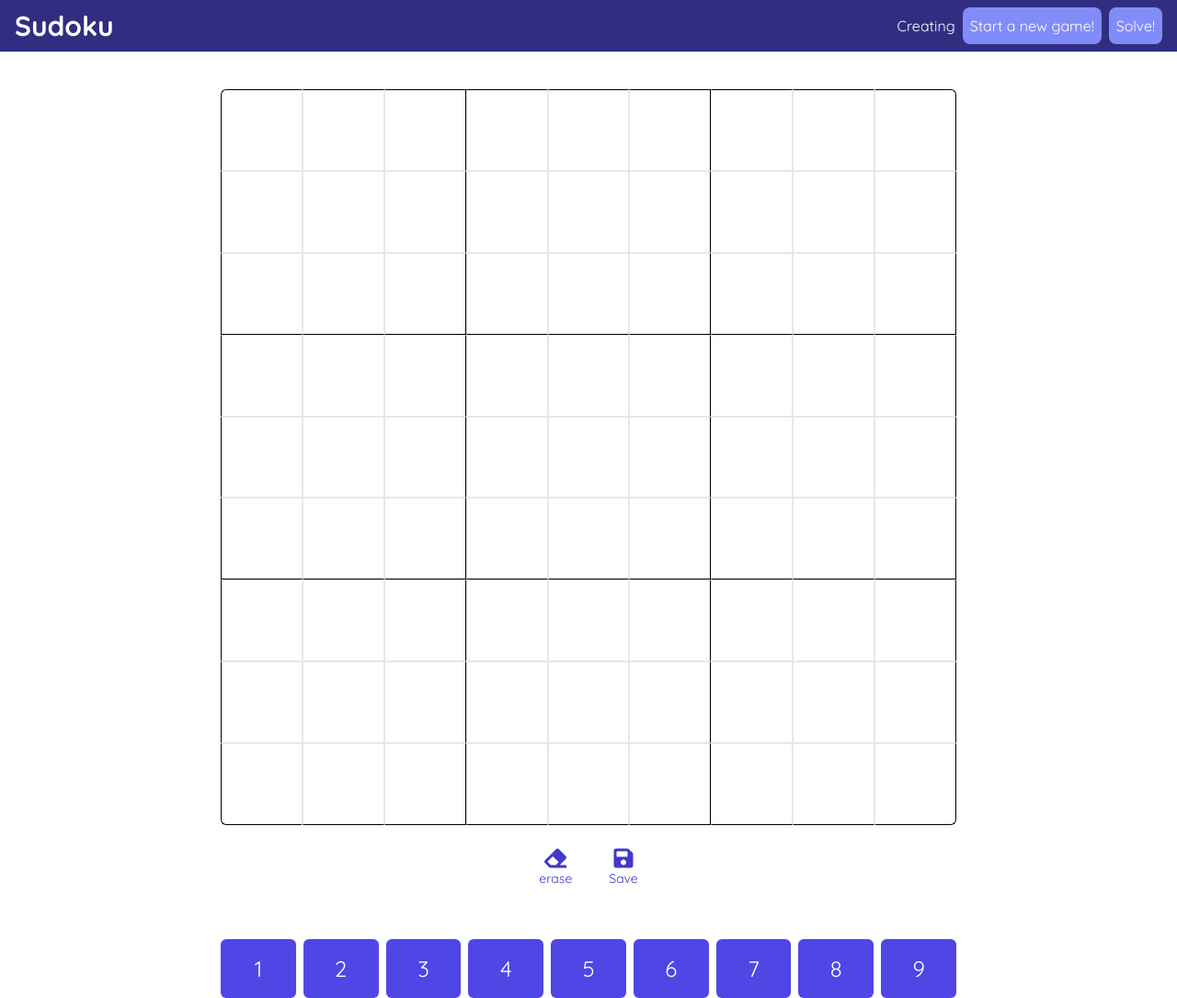
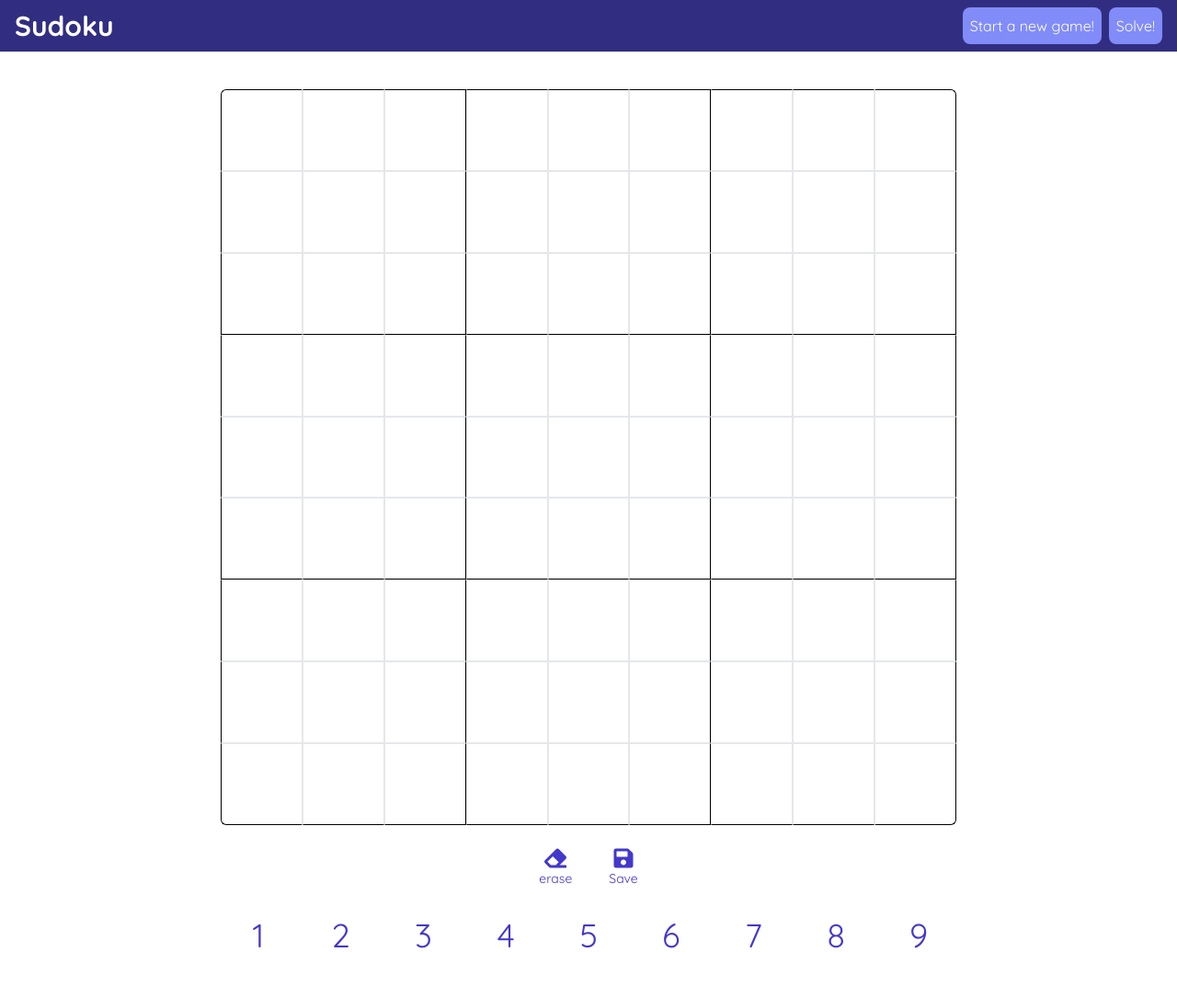
Before and after one commit to omardoescode/Sudoku-Solver, a React (Create React App) app: page / in a window 1280 px wide. Shown: the whole page at 92% size. After the commit the page ends 1053 px from the top, so only its background shows below. Built offline with nearby package versions, Linux system fonts and the light colour scheme.

Commit message:
Changed the context for further updates soon

```diff
--- a/src/App.tsx
+++ b/src/App.tsx
@@ -3,14 +3,17 @@ import Navbar from "./components/Navbar"
 import Grid from "./components/Grid"
 import ValButtons from "./components/ValButtons"
 import GridProvider from "./context/grid"
+import GlobalsProvidor from "./context/globals"
 
 function App() {
   return (
-    <GridProvider>
-      <Navbar />
-      <Grid />
-      <ValButtons />
-    </GridProvider>
+    <GlobalsProvidor>
+      <GridProvider>
+        <Navbar />
+        <Grid />
+        <ValButtons />
+      </GridProvider>
+    </GlobalsProvidor>
   )
 }
 
--- a/src/components/Navbar.tsx
+++ b/src/components/Navbar.tsx
@@ -4,19 +4,12 @@ import { GridContext } from "../context/grid"
 import { Grid } from "../types/grid"
 
 export default function Navbar() {
-  const { solveSudoku, restartGame, type } = useContext(GridContext) as Grid
+  const { solveSudoku, restartGame } = useContext(GridContext) as Grid
   return (
     <nav className="px-4 py-2 border-b flex justify-between items-center bg-indigo-900 text-white">
       <h1 className="text-3xl font-semibold">Sudoku</h1>
 
       <ul className="flex items-center gap-2">
-        <li
-          className={`${
-            type === "Wrong Sudoko" ? "text-red-300 font-bold" : "text-white"
-          }`}
-        >
-          {type}
-        </li>
         <li>
           <Button onClick={restartGame}>Start a new game!</Button>
         </li>
--- a/src/components/ValButtons.tsx
+++ b/src/components/ValButtons.tsx
@@ -9,7 +9,6 @@ export default function ValButtons() {
   const handleClick = (val: number | false) => {
     if (!solved && currentBox) {
       updateGrid(currentBox, val)
-      // setCurrentBox(null)
     }
   }
   return (
@@ -17,7 +16,7 @@ export default function ValButtons() {
       <div className="container mx-auto flex items-center justify-center gap-2">
         <button
           className={`text-indigo-700 p-4 rounded-md border-0 text-2xl flex flex-col items-center transition hover:bg-indigo-100`}
-          key={""}
+          key={"Erase"}
           onClick={() => handleClick(false)}
         >
           <FaEraser />
@@ -25,18 +24,18 @@ export default function ValButtons() {
         </button>
         <button
           className={`text-indigo-700 p-4 rounded-md border-0 text-2xl flex flex-col items-center transition hover:bg-indigo-100`}
-          key={""}
+          key={"Save"}
           onClick={() => handleClick(false)}
         >
           <FaSave />
           <span className="text-sm">Save</span>
         </button>
       </div>
-      <div className="grid grid-cols-9 container mx-auto mt-10 gap-2">
+      <div className="grid grid-cols-9 container mx-auto gap-1 md:gap-2">
         <>
           {range(1, 9).map((val: number) => (
             <button
-              className={`bg-indigo-600 text-white p-4 rounded-md border-0 text-2xl transition hover:bg-indigo-500`}
+              className={`text-indigo-700 p-4 rounded-md border-0 text-4xl flex flex-col items-center transition hover:bg-indigo-100`}
               key={val}
               onClick={() => handleClick(val)}
             >
--- /dev/null
+++ b/src/context/globals.tsx
@@ -0,0 +1,22 @@
+import { createContext, ReactNode, useState } from "react"
+import { Globals, Theme, Type } from "../types/global_state"
+
+export const GlobalsContext = createContext<Globals | null>(null)
+
+const GlobalsProvidor = ({ children }: { children: ReactNode }) => {
+  const [type, setType] = useState<Type>(
+    localStorage.getItem("name") ? Type.HOMEPAGE : Type.ASKING_NAME
+  )
+  const [name, setName] = useState<string>(localStorage.getItem("name") ?? "")
+  const [theme, setTheme] = useState<Theme>(
+    (localStorage.getItem("theme") as Theme) ?? Theme.SYSTEM
+  )
+
+  return (
+    <GlobalsContext.Provider value={{ type, name, theme, setType }}>
+      {children}
+    </GlobalsContext.Provider>
+  )
+}
+
+export default GlobalsProvidor
--- a/src/context/grid.tsx
+++ b/src/context/grid.tsx
@@ -1,7 +1,9 @@
-import React, { createContext, useCallback, useState } from "react"
+import React, { createContext, useCallback, useContext, useState } from "react"
 import solve from "../lib/solve"
 
-import { Val, Grid, Type } from "../types/grid"
+import { Val, Grid } from "../types/grid"
+import { GlobalsContext } from "./globals"
+import { Globals, Type } from "../types/global_state"
 
 export const GridContext = createContext<Grid | null>(null)
 
@@ -9,7 +11,7 @@ const GridProvider = ({ children }: { children: React.ReactNode }) => {
   const [vals, setVals] = useState<Val[]>(new Array(81).fill(false))
   const [solved, setSolved] = useState<Val[] | null | false>(null)
   const [currentBox, setCurrentBox] = useState<number | null>(null)
-  const [type, setType] = useState<Type>("Creating")
+  const { setType } = useContext(GlobalsContext) as Globals
 
   const updateGrid = useCallback(
     (pos: number, val: Val) => {
@@ -32,15 +34,15 @@ const GridProvider = ({ children }: { children: React.ReactNode }) => {
     setSolved(solution)
 
     if (solution) {
-      setType("Solved")
+      setType(Type.SOLVED)
     } else {
-      setType("Wrong Sudoko")
+      setType(Type.WRONG_SUDOKU)
     }
   }, [vals])
 
   const restartGame = useCallback(() => {
     setSolved(null)
-    setType("Creating")
+    setType(Type.CREATING)
     setVals(new Array(81).fill(false))
     setCurrentBox(null)
   }, [])
@@ -48,7 +50,6 @@ const GridProvider = ({ children }: { children: React.ReactNode }) => {
   return (
     <GridContext.Provider
       value={{
-        type,
         vals,
         currentBox,
         setCurrentBox,
--- /dev/null
+++ b/src/types/global_state.ts
@@ -0,0 +1,20 @@
+export enum Theme {
+  LIGHT = "LIGHT",
+  DARK = "DARK",
+  SYSTEM = "SYSTEM",
+}
+export enum Type {
+  ASKING_NAME,
+  HOMEPAGE,
+  CREATING,
+  SOLVING,
+  SOLVED,
+  WRONG_SUDOKU,
+}
+
+export interface Globals {
+  type: Type
+  setType: React.Dispatch<React.SetStateAction<Type>>
+  name: string
+  theme: Theme
+}
--- a/src/types/grid.d.ts
+++ b/src/types/grid.d.ts
@@ -1,5 +1,4 @@
 export type Val = number | false
-export type Type = "Creating" | "Solved" | "Wrong Sudoko"
 export interface Grid {
   vals: Val[]
   // currentButton: number | false
@@ -10,5 +9,4 @@ export interface Grid {
   updateGrid: (pos: number, val: Val) => void
   solveSudoku: () => void
   solved: Val[] | false | null
-  type: Type
 }
```
